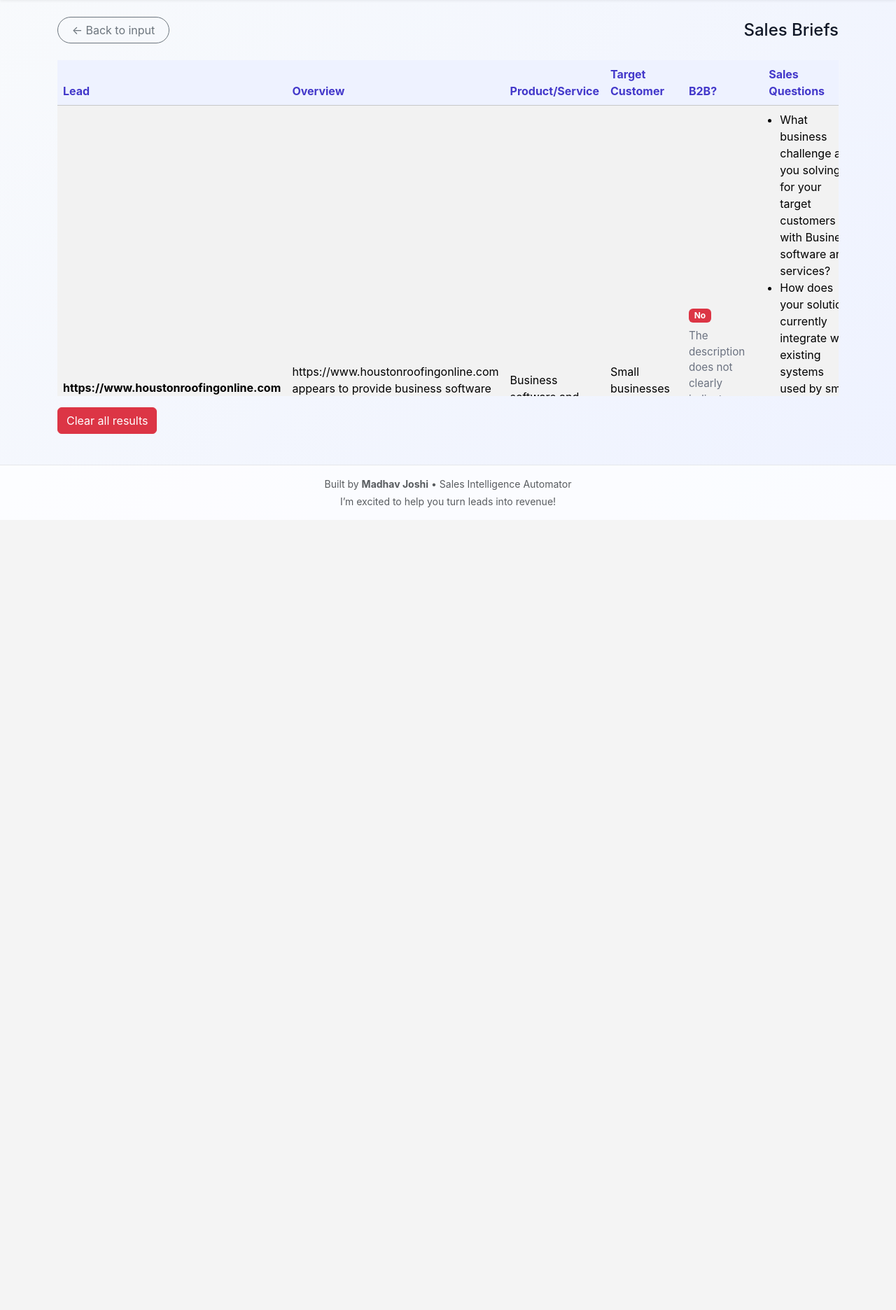
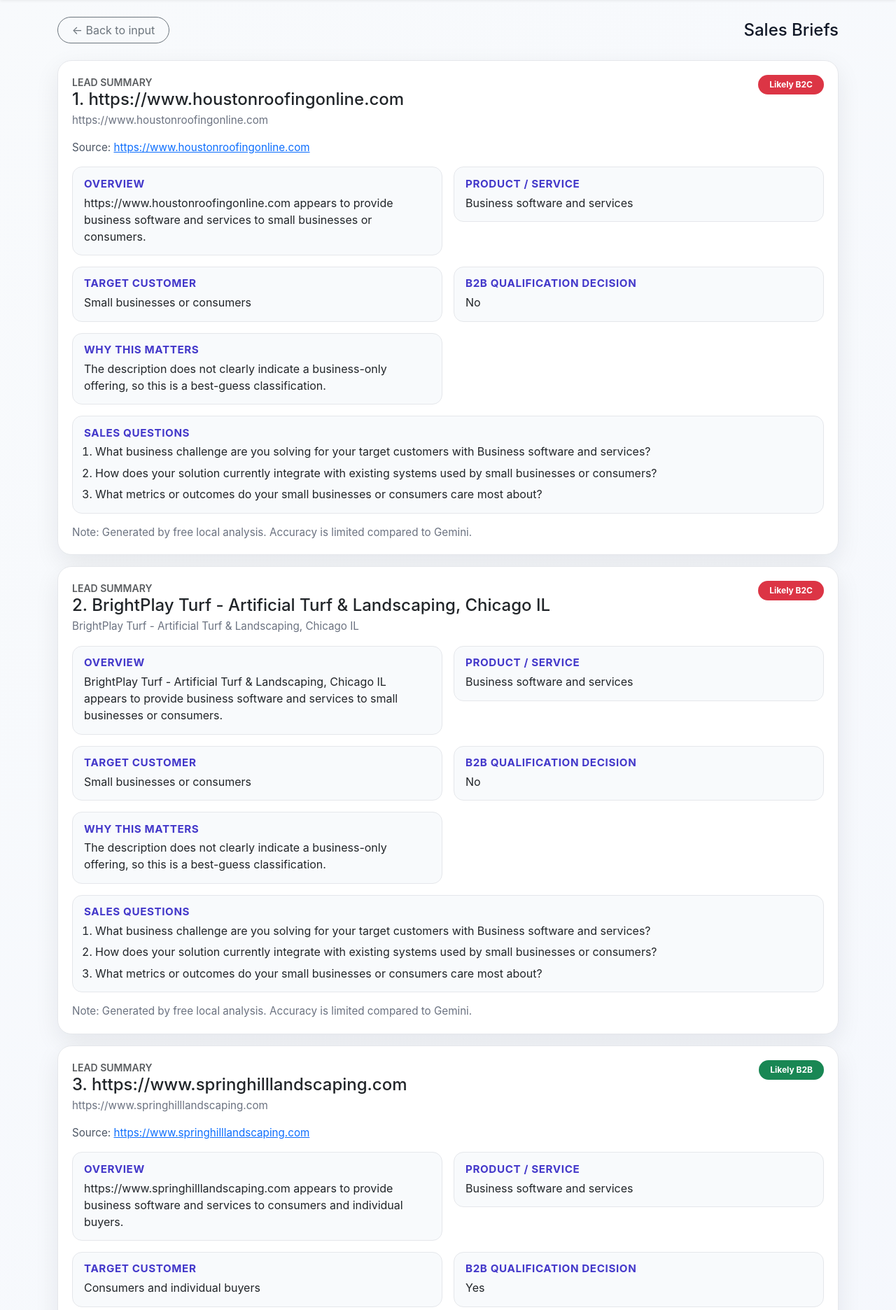
Before and after one commit to madhavDjoshi72/sales-intelligence-automator, a Flask app: page /results in a window 1280 px wide. Shown: the part 57-1929 px from the top of the page at 70% size. Before the commit the page ends 782 px from the top, so only its background shows below. Run offline with Flask 3, Linux system fonts and the light colour scheme.

Commit message:
Add numbered results and B2B qualification export layout with README note

```diff
--- a/app.py
+++ b/app.py
@@ -127,6 +127,36 @@ def _prepare_leads(raw: str) -> list[str]:
     return [line.strip() for line in raw.splitlines() if line.strip()]
 
 
+def _normalize_brief_data(brief_data: dict) -> dict:
+    company_name = str(brief_data.get("company_name") or "Unknown company").strip()
+    overview = str(brief_data.get("company_overview") or "No overview available.").strip()
+    product = str(brief_data.get("core_product_or_service") or "No product/service summary available.").strip()
+    target_customer = str(brief_data.get("target_customer") or "No target customer identified.").strip()
+    reasoning = str(brief_data.get("b2b_reasoning") or "No reasoning provided.").strip()
+    notes = brief_data.get("notes")
+    notes = str(notes).strip() if notes else None
+
+    questions = brief_data.get("sales_questions") or []
+    if isinstance(questions, str):
+        questions = [questions]
+    else:
+        questions = [str(q).strip() for q in questions if str(q).strip()]
+    if not questions:
+        questions = ["No sales questions were generated."]
+
+    return {
+        "company_name": company_name,
+        "company_overview": overview,
+        "core_product_or_service": product,
+        "target_customer": target_customer,
+        "is_b2b_lead": bool(brief_data.get("is_b2b_lead", False)),
+        "b2b_reasoning": reasoning,
+        "sales_questions": questions,
+        "source_url": brief_data.get("source_url"),
+        "notes": notes,
+    }
+
+
 @app.route("/", methods=["GET"])
 def index():
     return render_template("index.html", free_mode=FREE_MODE)
@@ -170,7 +200,7 @@ def run_analysis():
             failed += 1
             continue
 
-        brief_data = result.model_dump()
+        brief_data = _normalize_brief_data(result.model_dump())
         brief_data["_lead_label"] = lead
         saved_briefs.append(brief_data)
         _save_saved_briefs()
--- a/static/styles.css
+++ b/static/styles.css
@@ -58,31 +58,51 @@ textarea:focus {
   border-radius: 14px;
 }
 
-.table-responsive {
-  max-height: calc(100vh - 320px);
-  overflow: auto;
-}
-
-.table thead th {
-  position: sticky;
-  top: 0;
-  background-color: #eef2ff;
-  color: #4338ca;
-  z-index: 2;
-}
-
-.table-striped tbody tr:nth-of-type(odd) {
-  background-color: #f9fafb;
-}
-
 .notes {
   color: #6b7280;
   font-size: 0.95rem;
+  word-break: break-word;
 }
 
-.questions {
+.result-card {
+  border: 1px solid #e5e7eb;
+  border-radius: 20px;
+  overflow: hidden;
+}
+
+.result-card .card-body {
+  padding: 1.25rem;
+}
+
+.result-section {
+  background: #f8fafc;
+  border: 1px solid #e5e7eb;
+  border-radius: 14px;
+  padding: 0.9rem 1rem;
+}
+
+.result-heading {
+  font-size: 0.95rem;
+  font-weight: 700;
+  color: #4338ca;
+  margin-bottom: 0.35rem;
+  text-transform: uppercase;
+  letter-spacing: 0.04em;
+}
+
+.result-meta {
+  color: #4b5563;
+  font-size: 0.95rem;
+  word-break: break-all;
+}
+
+.result-list {
   padding-left: 1rem;
   margin-bottom: 0;
+}
+
+.result-list li + li {
+  margin-top: 0.4rem;
 }
 
 @media (max-width: 768px) {
--- a/templates/results.html
+++ b/templates/results.html
@@ -54,46 +54,73 @@
     {% endif %}
 
     {% if briefs %}
-    <div class="table-responsive">
-      <table class="table table-striped align-middle">
-        <thead class="table-light">
-          <tr>
-            <th>Lead</th>
-            <th>Overview</th>
-            <th>Product/Service</th>
-            <th>Target Customer</th>
-            <th>B2B?</th>
-            <th>Sales Questions</th>
-          </tr>
-        </thead>
-        <tbody>
+    <div class="d-flex flex-column gap-3">
       {% for b in briefs %}
-          <tr>
-            <td>
-              <strong>{{ b.company_name }}</strong><br>
-              <span class="notes">{{ b._lead_label }}</span>
-            </td>
-            <td>{{ b.company_overview }}</td>
-            <td>{{ b.core_product_or_service }}</td>
-            <td>{{ b.target_customer }}</td>
-            <td>
-              <span class="badge bg-{{ 'success' if b.is_b2b_lead else 'danger' }}">
-                {{ 'Yes' if b.is_b2b_lead else 'No' }}
+      <article class="card result-card">
+        <div class="card-body">
+          <div class="d-flex justify-content-between align-items-start gap-3 mb-3">
+            <div>
+              <div class="text-muted small fw-semibold text-uppercase">Lead summary</div>
+              <h2 class="h4 mb-1">{{ loop.index }}. {{ b.company_name }}</h2>
+              <div class="notes">{{ b._lead_label }}</div>
+            </div>
+            <span class="badge rounded-pill px-3 py-2 bg-{{ 'success' if b.is_b2b_lead else 'danger' }}">
+              {{ 'Likely B2B' if b.is_b2b_lead else 'Likely B2C' }}
             </span>
-              <div class="notes mt-2">{{ b.b2b_reasoning }}</div>
-            </td>
-            <td>
-              <ul class="questions mb-2">
+          </div>
+
+          {% if b.source_url %}
+          <div class="result-meta mb-3">Source: <a href="{{ b.source_url }}" target="_blank" rel="noopener">{{ b.source_url }}</a></div>
+          {% endif %}
+
+          <div class="row g-3">
+            <div class="col-lg-6">
+              <div class="result-section">
+                <h3 class="result-heading">Overview</h3>
+                <p class="mb-0">{{ b.company_overview }}</p>
+              </div>
+            </div>
+            <div class="col-lg-6">
+              <div class="result-section">
+                <h3 class="result-heading">Product / Service</h3>
+                <p class="mb-0">{{ b.core_product_or_service }}</p>
+              </div>
+            </div>
+            <div class="col-lg-6">
+              <div class="result-section">
+                <h3 class="result-heading">Target Customer</h3>
+                <p class="mb-0">{{ b.target_customer }}</p>
+              </div>
+            </div>
+            <div class="col-lg-6">
+              <div class="result-section">
+                <h3 class="result-heading">B2B Qualification Decision</h3>
+                <p class="mb-0">{{ 'Yes' if b.is_b2b_lead else 'No' }}</p>
+              </div>
+            </div>
+            <div class="col-lg-6">
+              <div class="result-section">
+                <h3 class="result-heading">Why this matters</h3>
+                <p class="mb-0">{{ b.b2b_reasoning }}</p>
+              </div>
+            </div>
+          </div>
+
+          <div class="result-section mt-3">
+            <h3 class="result-heading">Sales questions</h3>
+            <ol class="result-list mb-0">
               {% for q in b.sales_questions %}
               <li>{{ q }}</li>
               {% endfor %}
-              </ul>
-              {% if b.notes %}<div class="notes">Note: {{ b.notes }}</div>{% endif %}
-            </td>
-          </tr>
+            </ol>
+          </div>
+
+          {% if b.notes %}
+          <div class="notes mt-3">Note: {{ b.notes }}</div>
+          {% endif %}
+        </div>
+      </article>
       {% endfor %}
-        </tbody>
-      </table>
     </div>
 
     <form class="mt-3" action="/clear" method="post" onsubmit="return confirm('Clear all saved results?');">
```
Also changed, not shown: tests/test_results_rendering.py (added, +31 -0 lines). Lines whose indentation alone changed are shown as unchanged.
